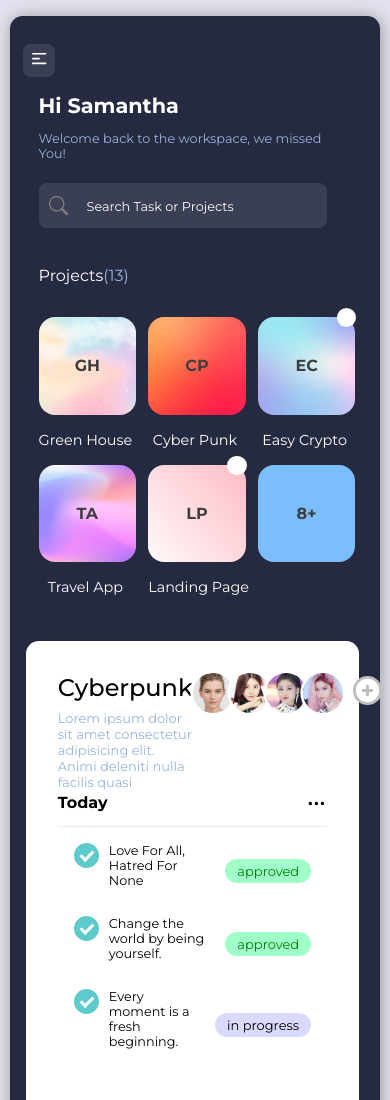
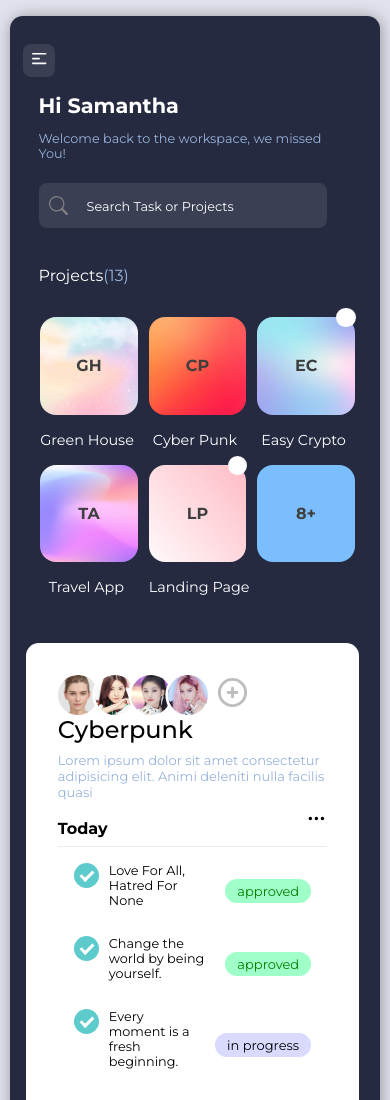
Before and after one commit to dhoniaridho/cyber, a plain HTML site: page index.html in a window 390 px wide. Shown: the top 1100 px of the page. Drawn offline with Linux system fonts and the light colour scheme.

Commit message:
improve margin

```diff
--- a/assets/css/partials/_left.scss
+++ b/assets/css/partials/_left.scss
@@ -76,7 +76,8 @@
   }
 }
 .project-lists {
-  margin-top: 2rem;
+  margin-top: 2rem !important;
+  margin: 0.1rem;
   display: grid;
   gap: 1rem;
   grid-template-columns: repeat(3, minmax(0, 1fr));
--- a/assets/css/partials/_right.scss
+++ b/assets/css/partials/_right.scss
@@ -1,3 +1,14 @@
+@media only screen and (max-width: 520px) {
+  .right-header{
+    flex-flow: column;
+  }
+  .peoples{
+    order: 1;
+  }
+  .right-header-title{
+    order: 2;
+  }
+}
 @media only screen and (max-width: 768px) {
   .right {
     width: 90%;
@@ -95,7 +106,7 @@
   }
 }
 .todo-header {
-  padding-top: 0.5rem;
+  padding-top: 1rem;
   padding-bottom: 0.5rem;
   margin-top: 3rem;
   display: flex;
@@ -103,6 +114,7 @@
   justify-content: space-between;
   h1 {
     font-weight: bold;
+    margin-top: 1rem;
   }
 }
 .peoples {
```
Also changed, not shown: assets/css/main.css, 1 other file.
